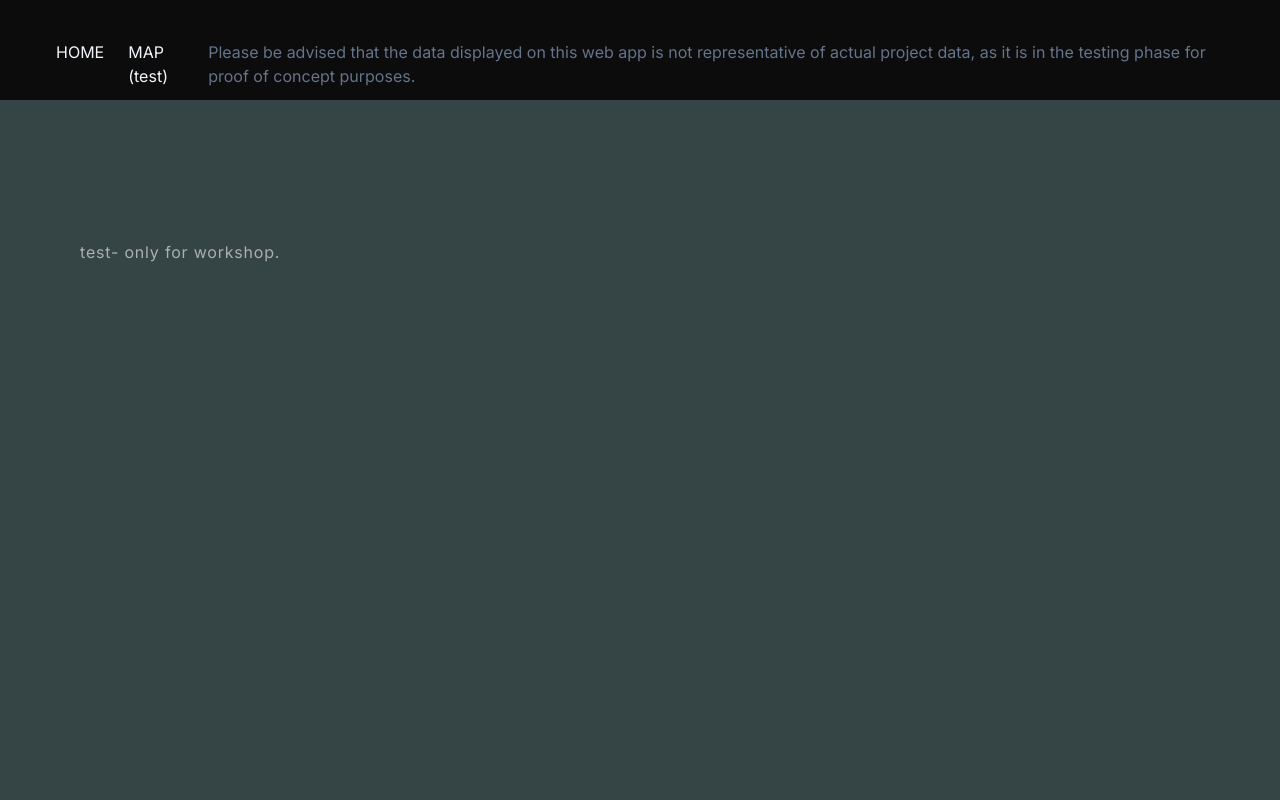
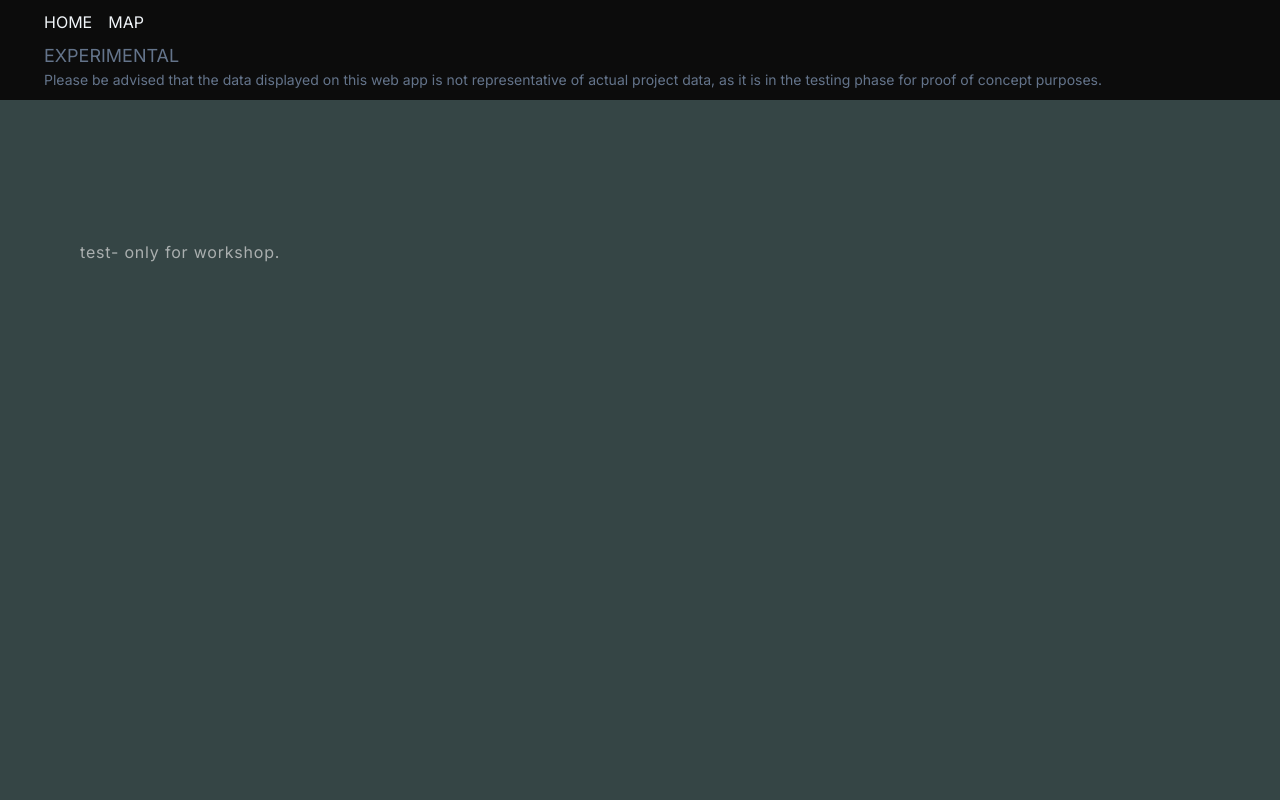
Before and after one commit to MargaritaLK/visualloki, a Next.js app: page / in a window 1280 px wide. Shown: the top 800 px of the page. Built offline with nearby package versions, Linux system fonts and the light colour scheme.

Commit message:
navbanr verbeteren

```diff
--- a/app/area/page.tsx
+++ b/app/gabriel/page.tsx
@@ -10,7 +10,7 @@ import { Footer } from '@/components/footer';
 
 const MAPBOX_PUBLIC_TOKEN = 'pk.eyJ1IjoibWFyZ2FyaXRhMTIiLCJhIjoiY2s1Nm5mNWpxMDRvcTNtbHppYm4xeTJpOSJ9.boMER5L2ddRxh1pR7hDWJA';
 
-export default function Areamap() {
+export default function Gabrielmap() {
 
   const [hoverInfo, setHoverInfo] = useState(null);
 
--- a/app/pakowhai/page.tsx
+++ b/app/pakowhai/page.tsx
@@ -22,8 +22,15 @@ export default function Pakowhai() {
         <Navbar />
 
 
+      <div className="text-2xl uppercase  text-gray-400 p-10">
+        Pakowhai area
+      </div>
 
-        <Link href="/pakowhai/depth" className="hover:text-slate-400 px-2 mx-1 "> depth </Link>
+
+
+
+
+        <Link href="/pakowhai/depth" className="hover:text-slate-400 mx-1 p-10 ">DEPTH MAP </Link>
 
 
 
--- a/components/navbar.tsx
+++ b/components/navbar.tsx
@@ -1,18 +1,19 @@
-import Link from "next/link"
+import Link from "next/link";
 
 export function Navbar() {
   return (
-
-    <header className={`fixed top-0 w-full z-30 flex h-[100px] p-10 md:p- bg-[#0c0c0c]`}>
-
-      <div className="flex flex-row text-slate-100 mx-1 text-xs sm:text-base">
-        <Link href="/" className="hover:text-slate-400 px-2 mx-1 "> HOME </Link>
-        <Link href="/map" className="hover:text-slate-400 px-2 mx-1 "> MAP (test) </Link>
-        {/* <Link href="/about" className="hover:text-slate-400 px-2 mx-1 "> ABOUT </Link> */}
-        <div className="text-slate-500">Please be advised that the data displayed on this web app is not representative of actual project data, as it is in the testing phase for proof of concept purposes.</div>
+    <header className={`fixed top-0 w-full z-30 flex h-[100px] p-10 bg-[#0c0c0c]`}>
+      <div className="flex flex-col justify-center text-slate-100 mx-1 text-xs sm:text-base">
+        <div className="flex flex-row space-x-4">
+          <Link href="/" className="hover:text-slate-400">HOME</Link>
+          <Link href="/map" className="hover:text-slate-400">MAP</Link>
+          {/* <Link href="/about" className="hover:text-slate-400">ABOUT</Link> */}
+        </div>
+        <div className="text-slate-500 uppercase text-lg mt-2">EXPERIMENTAL</div>
+        <div className="text-slate-500 text-sm">
+          Please be advised that the data displayed on this web app is not representative of actual project data, as it is in the testing phase for proof of concept purposes.
+        </div>
       </div>
-
     </header>
-
-  )
+  );
 }
```
